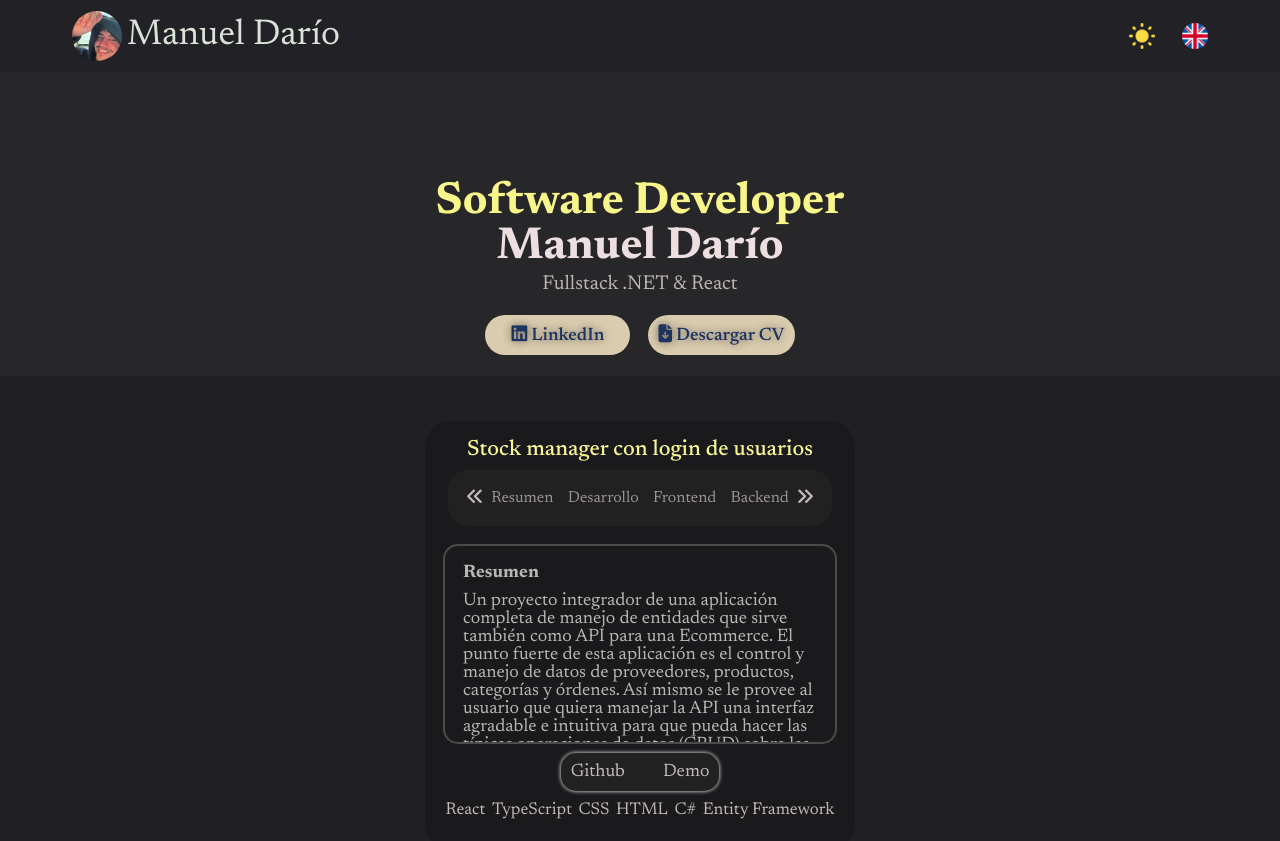
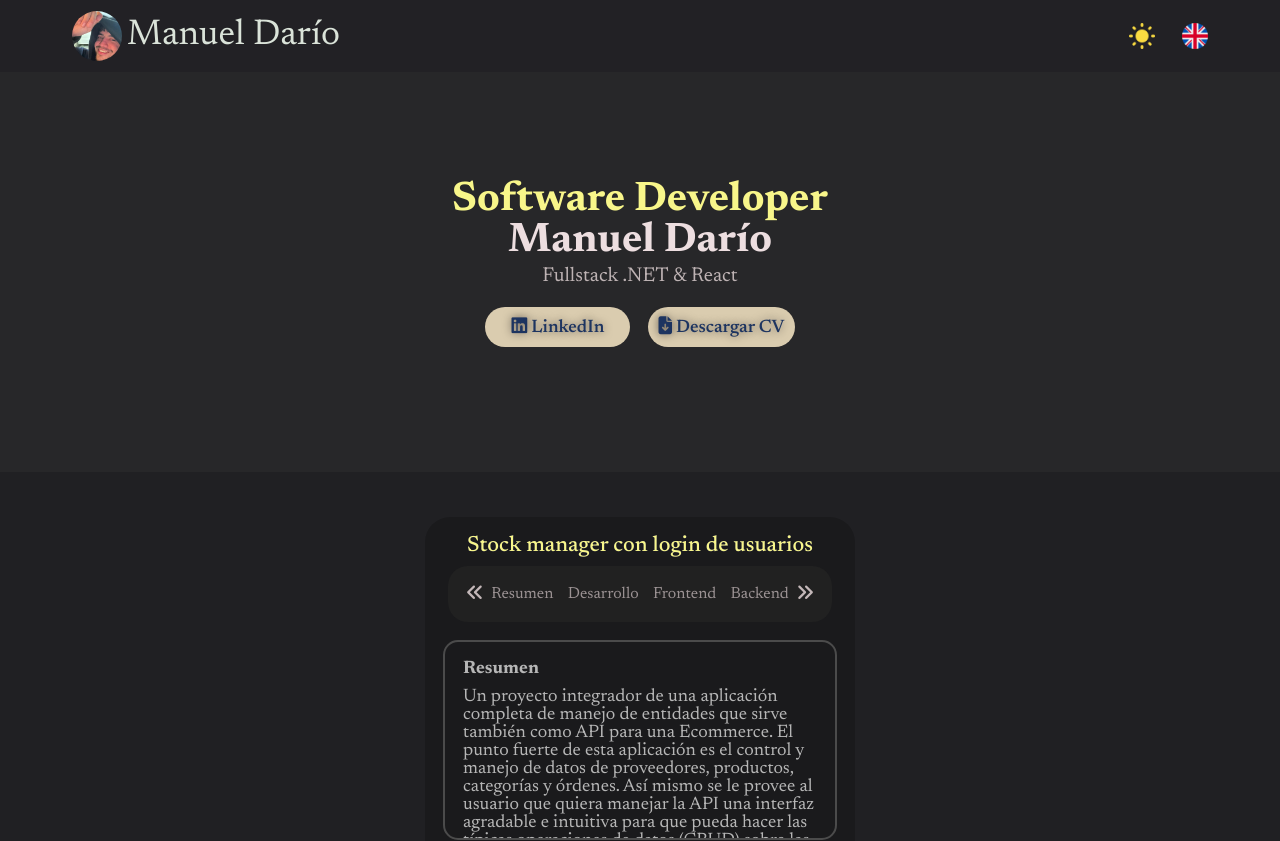
Before and after one commit to manueldario8/portfolio, a React (Vite) app: page /home in a window 1280 px wide. Shown: the top 841 px of the page. Built offline with nearby package versions, Linux system fonts and the light colour scheme; a web font is replaced by a local one.

Commit message:
prueba nocturna

```diff
--- a/src/components/layouts/dashboard/dashboard.css
+++ b/src/components/layouts/dashboard/dashboard.css
@@ -1,10 +1,10 @@
-/*Mobile base design*/
+/*Mobile base design (iphone 14pro max*/
 .preview {
     display: flex;
     flex-direction: column;
     align-items: center;
     gap: 0.2rem;
-    height: 38vh;
+    height: 50vh;
     padding: 6rem 0.2rem;
 }
 
@@ -26,12 +26,12 @@
 
 .devname h1 {
     color:#EDDEE0;
-    font-size: 2.5rem;
+    font-size: 2.3rem;
     cursor:default;
 }
 
 .devname h2 {
-    font-size: 2.5rem;
+    font-size: 2.3rem;
     color: rgb(248, 246, 138);
     cursor:default;
 }
```
